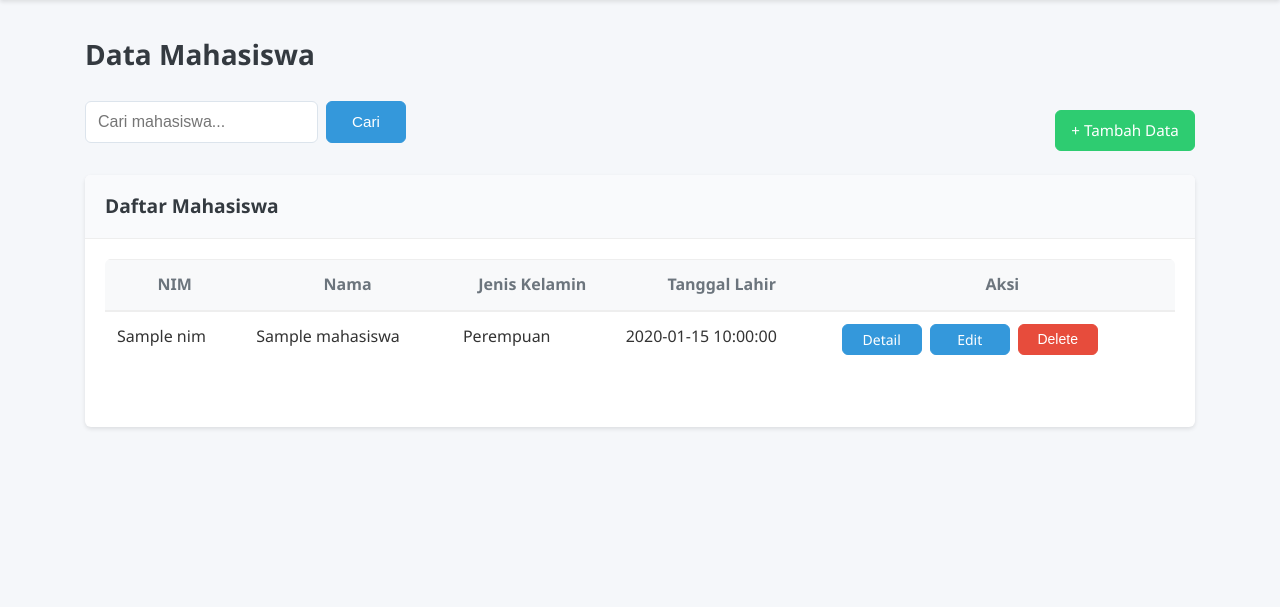
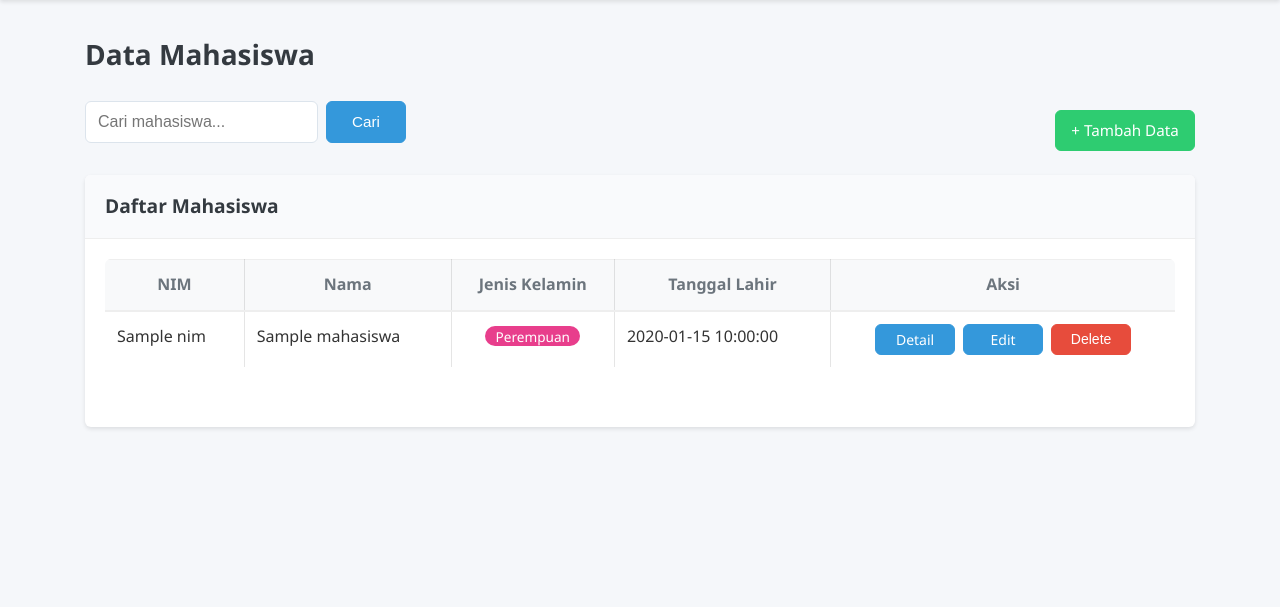
Before and after one commit to riefproject/25IF2116-Project3-WebApplication, a CodeIgniter 4 app: the page made by W02/CodeIgniter-4/app/Views/mahasiswa_view.php in a window 1280 px wide. Shown: the part 70-677 px from the top of the page. Run offline with PHP 8.4 and a stand-in for CodeIgniter, Linux system fonts and the light colour scheme; the template is opened without the code that fills it: most values are stand-ins (such as "Sample title", 1, 10 or a date in 2020); data that the repository does not hold is empty; some libraries are stand-ins or nearby versions.

Commit message:
syncronize styling at W02/

```diff
--- a/W02/CodeIgniter-4/app/Views/mahasiswa_view.php
+++ b/W02/CodeIgniter-4/app/Views/mahasiswa_view.php
@@ -39,9 +39,13 @@ echo view('layouts/header', ['title' => $title]);
                             <tr>
                                 <td><?= esc($mhs['nim']) ?></td>
                                 <td><?= esc($mhs['nama']) ?></td>
-                                <td><?= esc($mhs['jenis_kelamin']) == 'L' ? 'Laki-laki' : 'Perempuan' ?></td>
+                                <td class="text-center">
+                                    <span class="badge <?= esc($mhs['jenis_kelamin']) == 'L' ? 'badge-blue' : 'badge-pink' ?>">
+                                        <?= esc($mhs['jenis_kelamin']) == 'L' ? 'Laki-laki' : 'Perempuan' ?>
+                                    </span>
+                                </td>
                                 <td><?= esc($mhs['tanggal_lahir']) ?></td>
-                                <td>
+                                <td class="text-center">
                                     <div class="action-buttons">
                                         <a href="/mahasiswa/detail/<?= $mhs['nim'] ?>" class="btn btn-primary btn-sm">Detail</a>
                                         <a href="/mahasiswa/edit/<?= $mhs['nim'] ?>" class="btn btn-primary btn-sm">Edit</a>
--- a/W02/CodeIgniter-4/public/css/style.css
+++ b/W02/CodeIgniter-4/public/css/style.css
@@ -314,7 +314,7 @@ main {
   margin-bottom: 1.5rem;
 }
 
-.table {
+.table, .data-table {
   width: 100%;
   margin-bottom: 1rem;
   background-color: transparent;
@@ -323,13 +323,15 @@ main {
   overflow: hidden;
 }
 
-.table th, .table td {
+.table th, .table td,
+.data-table th, .data-table td {
   padding: 0.75rem;
   vertical-align: top;
   border-top: 1px solid #eee;
 }
 
-.table thead th {
+.table thead th,
+.data-table thead th {
   vertical-align: bottom;
   border-bottom: 2px solid #eee;
   color: var(--gray);
@@ -337,36 +339,22 @@ main {
   background-color: #f8f9fa;
 }
 
-.table tbody tr:hover {
+.table tbody tr:hover,
+.data-table tbody tr:hover {
   background-color: rgba(0, 0, 0, 0.03);
 }
 
-.data-table {
-  width: 100%;
-  margin-bottom: 1rem;
-  border-collapse: collapse;
-  border-radius: var(--radius);
-  overflow: hidden;
-}
-
-.data-table th, .data-table td {
-  padding: 0.75rem;
-  border-top: 1px solid #eee;
-}
-
-.data-table thead th {
-  background-color: #f8f9fa;
-  border-bottom: 2px solid #eee;
-  font-weight: 600;
-}
-
-.data-table tbody tr:hover {
-  background-color: rgba(0, 0, 0, 0.03);
+.table th:not(:last-child),
+.table td:not(:last-child),
+.data-table th:not(:last-child),
+.data-table td:not(:last-child) {
+  border-right: 0.5px solid rgba(0, 0, 0, 0.1);
 }
 
 /* Action buttons in table */
 .action-buttons {
   display: flex;
+  justify-content: center;
   gap: 0.5rem;
   flex-wrap: wrap;
 }
@@ -374,6 +362,37 @@ main {
 .action-buttons .btn {
   min-width: 80px;
   text-align: center;
+}
+
+/* Badge */
+.badge {
+  display: inline-block;
+  padding: 0.25em 0.75em;
+  font-size: 0.85em;
+  font-weight: 500;
+  line-height: 1;
+  text-align: center;
+  white-space: nowrap;
+  vertical-align: baseline;
+  border-radius: 999px;
+  color: white;
+  background-color: var(--gray);
+}
+
+.badge-primary, .badge-blue {
+  background-color: var(--primary);
+}
+
+.badge-success, .badge-green {
+  background-color: var(--success);
+}
+
+.badge-danger, .badge-red {
+  background-color: var(--danger);
+}
+
+.badge-pink {
+  background-color: #e83e8c;
 }
 
 /* Alerts */
--- a/W02/HTMLxPHP/list-biodata.php
+++ b/W02/HTMLxPHP/list-biodata.php
@@ -46,9 +46,9 @@ require_once 'layouts/header.php';
                   <td><?= $i++ ?></td>
                   <td><?= e($row['nim']) ?></td>
                   <td><?= e($row['nama']) ?></td>
-                  <td style="text-align: center;"><span class="badge <?= $jkClass ?>"><?= e($jk) ?></span></td>
+                  <td class="text-center"><span class="badge <?= $jkClass ?>"><?= e($jk) ?></span></td>
                   <td><?= e($row['tanggal_lahir']) ?></td>
-                  <td style="text-align: center;">
+                  <td class="text-center">
                     <div class="action-buttons">
                       <a href="detail-biodata.php?nim=<?= urlencode($row['nim']) ?>" class="btn btn-primary btn-sm">Lihat Detail</a>
                     </div>
--- a/W02/HTMLxPHP/manage-biodata.php
+++ b/W02/HTMLxPHP/manage-biodata.php
@@ -77,9 +77,9 @@ require_once 'layouts/header.php';
               <td><?= $i++ ?></td>
               <td><?= e($row['nim']) ?></td>
               <td><?= e($row['nama']) ?></td>
-              <td style="text-align: center;"><span class="badge <?= $jkClass ?>"><?= e($jk) ?></span></td>
+              <td class="text-center"><span class="badge <?= $jkClass ?>"><?= e($jk) ?></span></td>
               <td><?= e($row['tanggal_lahir']) ?></td>
-              <td style="text-align: center;">
+              <td class="text-center">
                 <div class="action-buttons">
                   <a href="edit-biodata.php?nim=<?= urlencode($row['nim']) ?>" class="btn btn-warning btn-sm">Edit</a>
                   <a href="delete-biodata.php?nim=<?= urlencode($row['nim']) ?>" class="btn btn-danger btn-sm" onclick="return confirm('Apakah Anda yakin ingin menghapus data ini?')">Delete</a>
```
